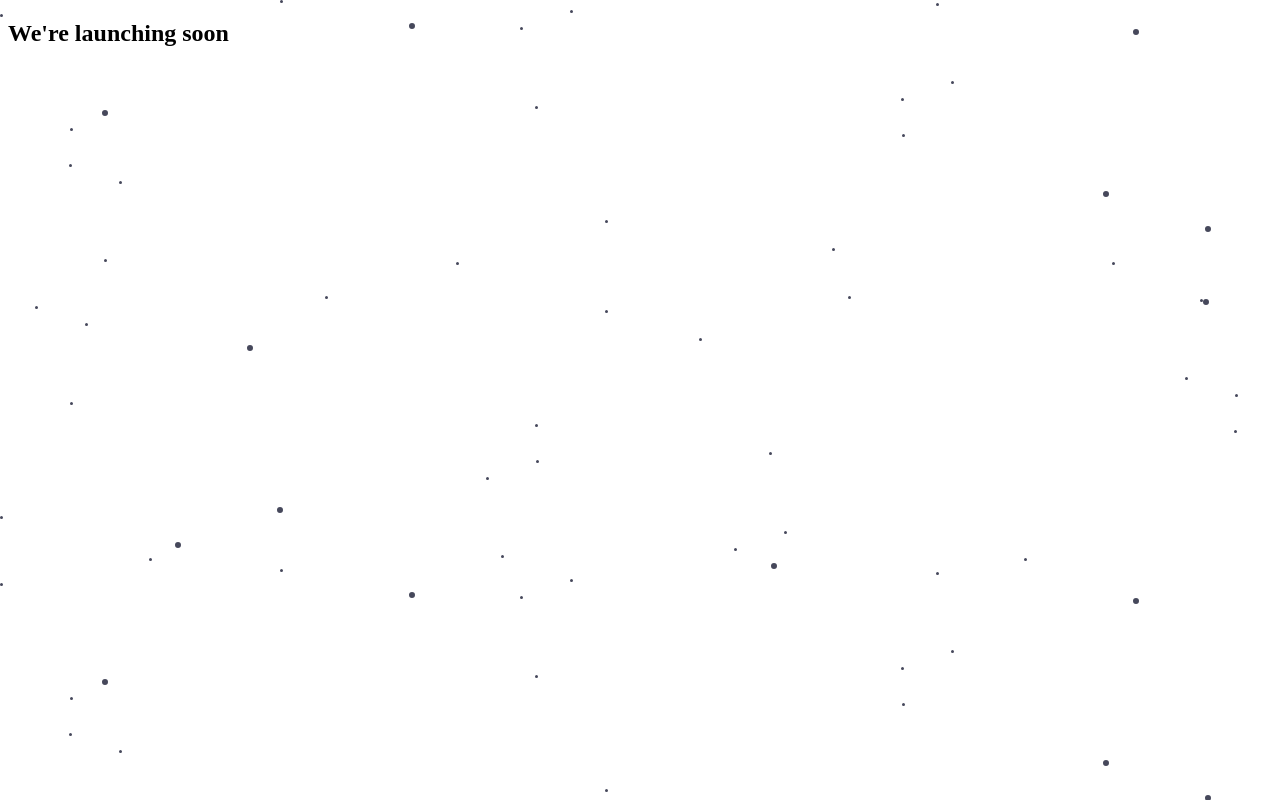
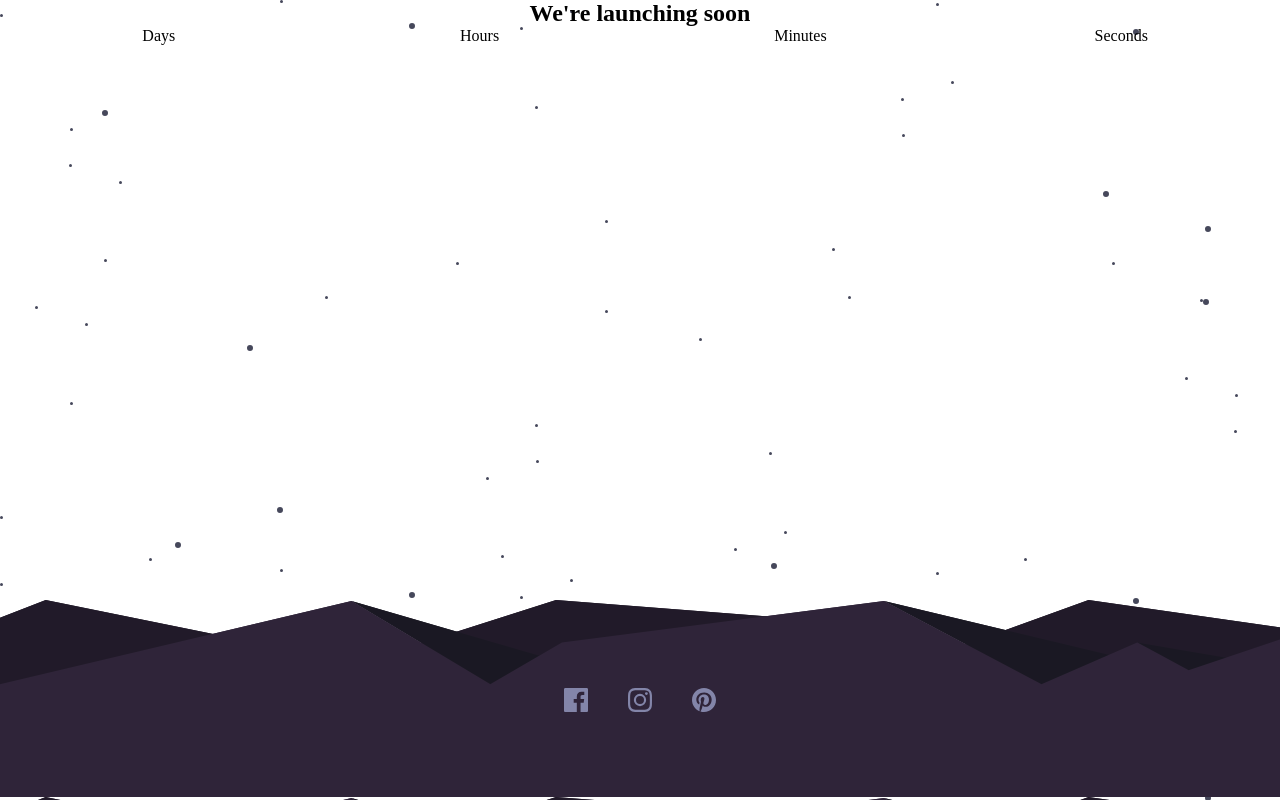
Before and after one commit to collerhatguy/countdown-app, a React (Create React App) app: page / in a window 1280 px wide. Built offline with nearby package versions, Linux system fonts and the light colour scheme; the HTML template or start-up script is replaced by a standard one.

Commit message:
added text styling and footer images

```diff
--- a/src/App.js
+++ b/src/App.js
@@ -1,10 +1,18 @@
 import CountDownList from "./components/CountDownList";
+import facebookImage from "./images/icon-facebook.svg";
+import instagramImage from "./images/icon-instagram.svg";
+import pinterestImage from "./images/icon-pinterest.svg";
 import "./styles/styles.css";
 
 function App() {
   return (
     <div className="App">
       <CountDownList />
+      <footer>
+        <img src={facebookImage} />
+        <img src={instagramImage} />
+        <img src={pinterestImage} />
+      </footer>
     </div>
   );
 }
--- a/src/components/Counter.js
+++ b/src/components/Counter.js
@@ -3,7 +3,10 @@ import React from 'react'
 export default function Counter({timeUnit}) {
     return (
         <div className="counter">
+            <div className="time-box">
 
+            </div>
+            <div className="time-unit">{timeUnit}</div>
         </div>
     )
 }
--- a/src/styles/styles.css
+++ b/src/styles/styles.css
@@ -1,4 +1,45 @@
+* {
+  padding: 0;
+  margin: 0;
+}
+
 body {
   background-image: url(../images/bg-stars.svg);
 }
+
+h2 {
+  text-align: center;
+}
+
+#countdown-container {
+  display: -ms-grid;
+  display: grid;
+  text-align: center;
+  -ms-grid-columns: (1fr)[4];
+      grid-template-columns: repeat(4, 1fr);
+  gap: .2em;
+}
+
+footer {
+  background-image: url(../images/pattern-hills.svg);
+  position: absolute;
+  display: -webkit-box;
+  display: -ms-flexbox;
+  display: flex;
+  -webkit-box-pack: center;
+      -ms-flex-pack: center;
+          justify-content: center;
+  -webkit-box-align: center;
+      -ms-flex-align: center;
+          align-items: center;
+  height: 25vh;
+  bottom: 0;
+  left: 0;
+  right: 0;
+}
+
+footer img {
+  z-index: 2;
+  padding: 20px;
+}
 /*# sourceMappingURL=styles.css.map */
--- a/src/styles/styles.scss
+++ b/src/styles/styles.scss
@@ -6,7 +6,11 @@
 //      a. list
 //      b. counters
 // 5. footer
-
+// 0. default
+* {
+    padding: 0;
+    margin: 0;
+}
 // 1. variables
 // 2. mixins
 // 3. body
@@ -14,6 +18,30 @@ body {
     background-image: url(../images/bg-stars.svg);
 }
 // 4. app
+h2 {
+    text-align: center;
+}
 //      a. list
+#countdown-container {
+    display: grid;
+    text-align: center;
+    grid-template-columns: repeat(4, 1fr);
+    gap: .2em;
+}
 //      b. counters
 // 5. footer
+footer {
+    background-image: url(../images/pattern-hills.svg);
+    position: absolute;
+    display: flex;
+    justify-content: center;
+    align-items: center;
+    height: 25vh;
+    bottom: 0;
+    left: 0;
+    right: 0;
+    img {
+        z-index: 2;
+        padding: 20px;
+    }
+}
```
Also changed, not shown: 1 other file (tests, documents, lock files or other folders).
